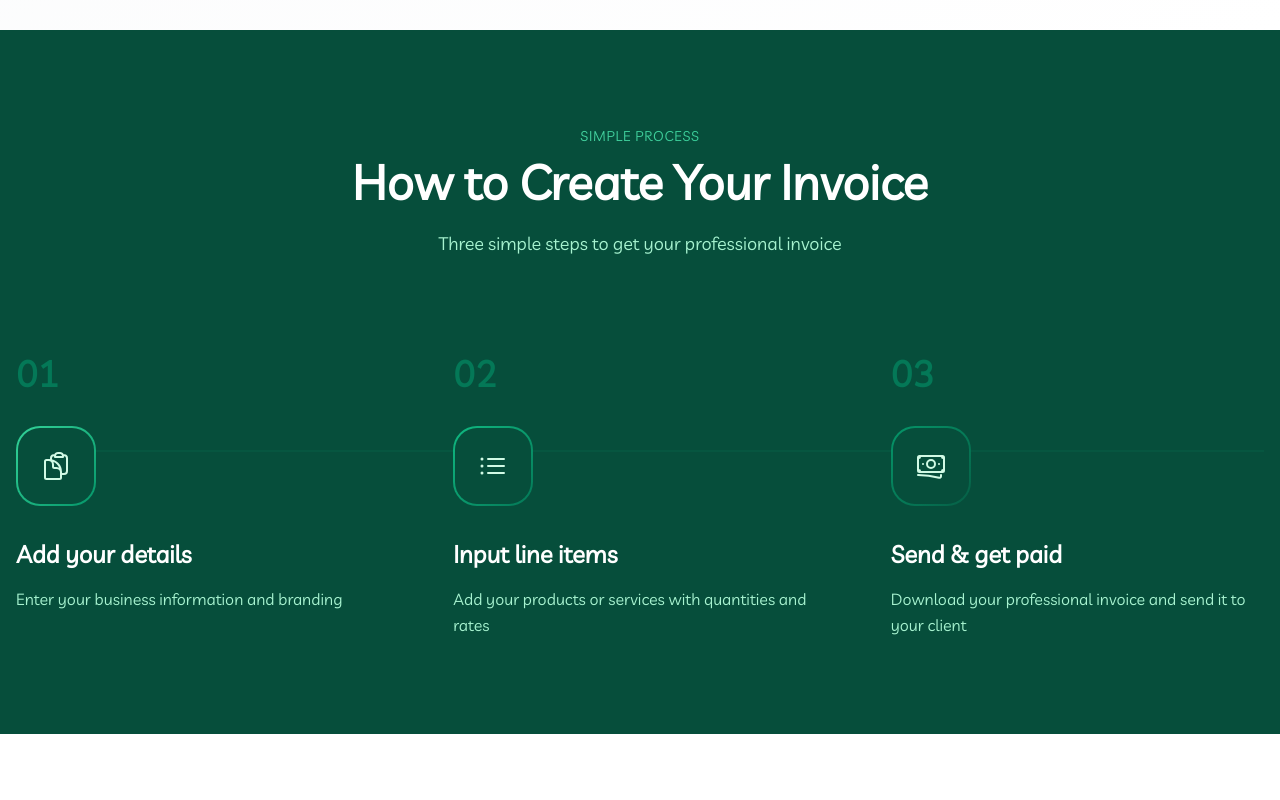
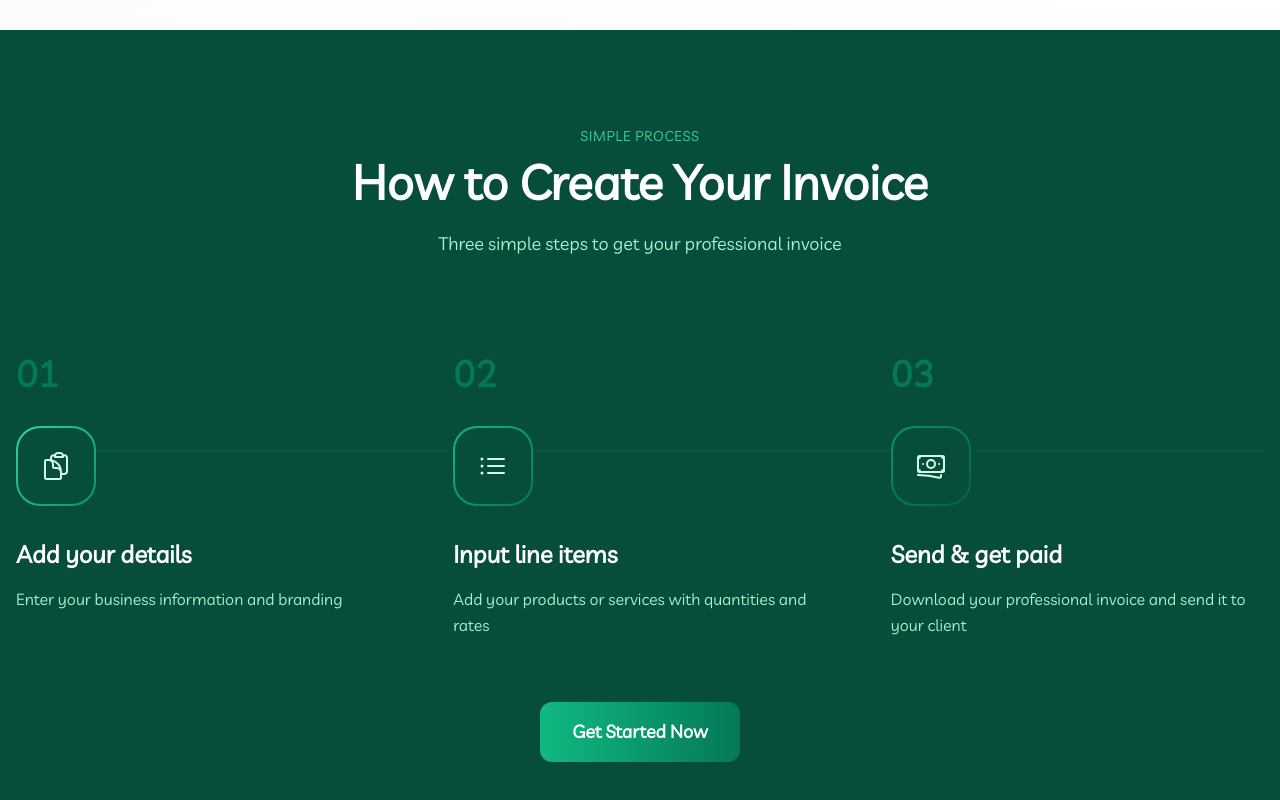
Before and after one commit to nanayawdev/salesgirl, a React (Vite) app: page / in a window 1280 px wide. Shown: the part 1188-1988 px from the top of the page. Before the commit the page ends 1922 px from the top, so only its background shows below. Built offline with nearby package versions, Linux system fonts and the light colour scheme.

Commit message:
Add "Get Started Now" button to InvoiceSteps component for improved user engagement

```diff
--- a/src/components/InvoiceSteps/InvoiceSteps.jsx
+++ b/src/components/InvoiceSteps/InvoiceSteps.jsx
@@ -91,6 +91,11 @@ const InvoiceSteps = () => {
               </div>
             ))}
           </div>
+          <div className="mt-16 text-center">
+          <button className="px-8 py-4 text-lg font-semibold text-white bg-gradient-to-r from-emerald-500 to-emerald-700 rounded-xl hover:from-emerald-600 hover:to-emerald-800 transition-all duration-300 shadow-sm hover:shadow-md">
+            Get Started Now
+            </button>
+          </div>
         </div>
       </div>
     </div>
```
